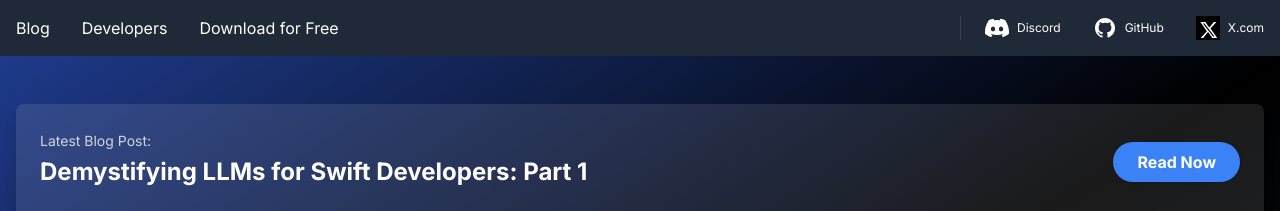
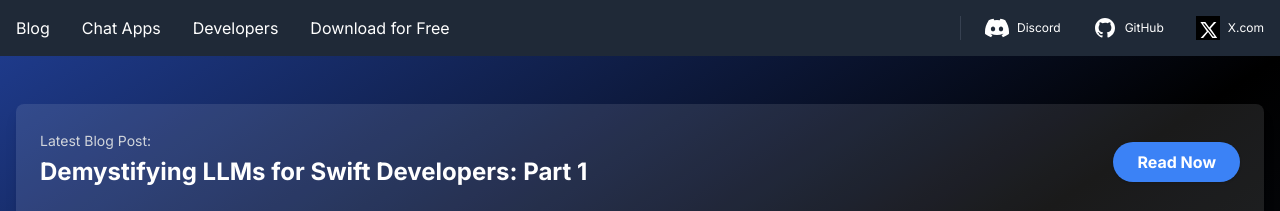
Before and after one commit to ronaldmannak/PicoWebsite, a Jekyll site: the page index.html, which Jekyll copies as it is, in a window 1280 px wide. Shown: the top 211 px of the page. Built offline with Jekyll 4.4.1, drawn with Linux system fonts in a browser that asks for light colours; nearby versions of some CDN libraries.

Commit message:
Add chat app link

```diff
--- a/chat-apps.html
+++ b/chat-apps.html
@@ -236,7 +236,7 @@
                         <img src="assets/images/chatapps/Hollama.png" alt="Hollama" class="w-12 h-12 rounded-lg mr-4">
                         <h3 class="text-lg font-semibold text-gray-900">Hollama</h3>
                     </div>
-                    <p class="text-gray-600 text-sm mb-4">Holographic AI chat interface.</p>
+                    <p class="text-gray-600 text-sm mb-4">A minimal LLM chat app.</p>
                     <a href="https://github.com/fmaclen/hollama" target="_blank" class="inline-block bg-blue-600 text-white px-4 py-2 rounded-lg text-sm font-medium hover:bg-blue-700 transition-colors">Download</a>
                 </div>
             </div>
--- a/index.html
+++ b/index.html
@@ -23,6 +23,7 @@
             <div class="flex justify-between items-center">
                 <div class="flex gap-8">
                     <a href="/blog/" class="hover:text-gray-300 transition-colors">Blog</a>
+                    <a href="/chat-apps.html" class="hover:text-gray-300 transition-colors">Chat Apps</a>
                     <a href="https://pico-1.gitbook.io/homelab" target="_blank" class="hover:text-gray-300 transition-colors">Developers</a>
                     <a href="https://apps.apple.com/us/app/pico-ai-homelab-powered-by-mlx/id6738607769?mt=12" target="_blank" class="hover:text-gray-300 transition-colors">Download for Free</a>
                 </div>
```
